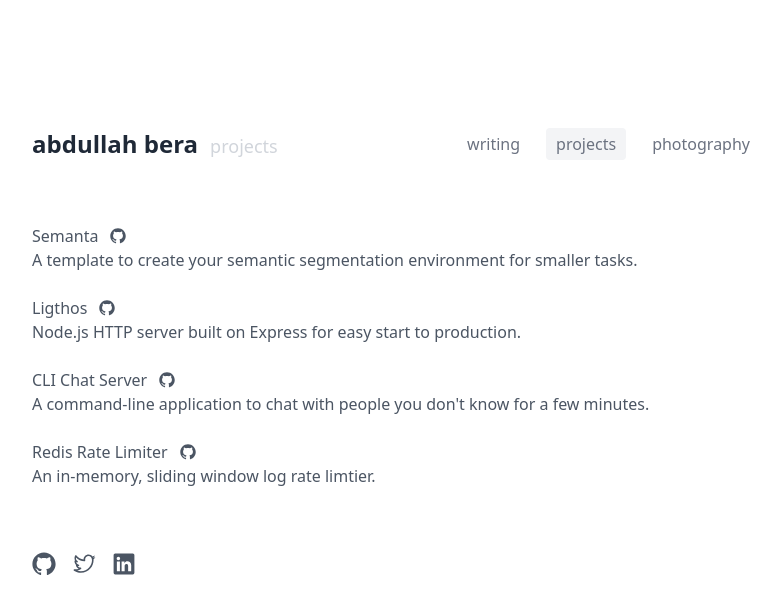
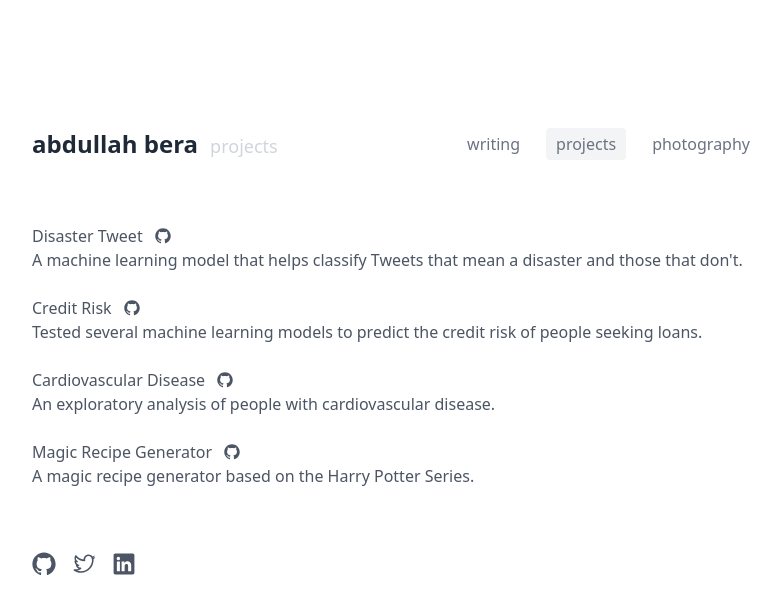
Before and after one commit to AbdullahBera/portfolio, a Next.js app: page /projects in a window 1280 px wide. Shown: the top 614 px of the page, without its empty margins (244-1025 px from the left). Built offline with nearby package versions, Linux system fonts and the light colour scheme.

Commit message:
index + photography + projects commit

```diff
--- a/src/pages/photography.tsx
+++ b/src/pages/photography.tsx
@@ -71,34 +71,34 @@ export async function getStaticProps() {
     props: {
       albums: [
         {
-          title: "A Window from Uskudar to Sultanahmet",
+          title: "Graffiti Alley - 2022",
           path: "/photos/ghent",
           files: belgiumAlbum,
           location: "Ghent, Belgium",
         },
         {
-          title: "The Ivy from the Magic Beans",
+          title: "III. Terwestenweg - 2022",
           path: "/photos/dusseldorf",
           files: dusseldorfAlbum,
-          location: "Rancho Cucamonga, CA",
+          location: "Essen, Germany",
         },
         {
-          title: "LA in Golden Hour",
+          title: "Stan's Beach - 2024",
           path: "/photos/san_diego",
           files: san_diegoAlbum,
-          location: "Venice, CA",
+          location: "San Diego, CA",
         },
         {
-          title: "A USC Sunrise Before COVID",
+          title: "Galata Bridge - 2022",
           path: "/photos/istanbul",
           files: istanbulAlbum,
-          location: "Los Angeles, CA",
+          location: "Istanbul, Turkey",
         },
         {
-          title: "A USC Sunrise Before COVID",
+          title: "English Garden - 2024",
           path: "/photos/munich",
           files: munichAlbum,
-          location: "Los Angeles, CA",
+          location: "Munich, Germany",
         },
       ],
     },
--- a/src/pages/projects.tsx
+++ b/src/pages/projects.tsx
@@ -14,24 +14,24 @@ export default function Projects() {
       <section className={"max-w-3xl px-5 py-8 mx-auto"}>
         <ul className="text-base tracking-normal text-gray-600 font-light space-y-6">
           <ProjectCardListItem
-            title="Semanta"
-            description="A template to create your semantic segmentation environment for smaller tasks."
-            codeRepo="https://github.com/abdullahberan/semanta"
+            title="Disaster Tweet"
+            description="A machine learning model that helps classify Tweets that mean a disaster and those that don't."
+            codeRepo="https://github.com/AbdullahBera/disaster-tweets"
           />
           <ProjectCardListItem
-            title="Ligthos"
-            description="Node.js HTTP server built on Express for easy start to production."
-            codeRepo="https://github.com/abdullahberan/lightos"
+            title="Credit Risk"
+            description="Tested several machine learning models to predict the credit risk of people seeking loans."
+            codeRepo="https://github.com/AbdullahBera/Credit_Risk_Analysis"
           />
           <ProjectCardListItem
-            title="CLI Chat Server"
-            description="A command-line application to chat with people you don't know for a few minutes."
-            codeRepo="https://github.com/abdullahberan/cli-chat-server"
+            title="Cardiovascular Disease"
+            description="An exploratory analysis of people with cardiovascular disease."
+            codeRepo="https://github.com/AbdullahBera/heart-attack-analysis?tab=readme-ov-file"
           />
           <ProjectCardListItem
-            title="Redis Rate Limiter"
-            description="An in-memory, sliding window log rate limtier."
-            codeRepo="https://github.com/abdullahberan/node-redis-rate-limtier"
+            title="Magic Recipe Generator"
+            description="A magic recipe generator based on the Harry Potter Series."
+            codeRepo="https://github.com/AbdullahBera/ai-magic-recipe-generator"
           />
         </ul>
       </section>
```
